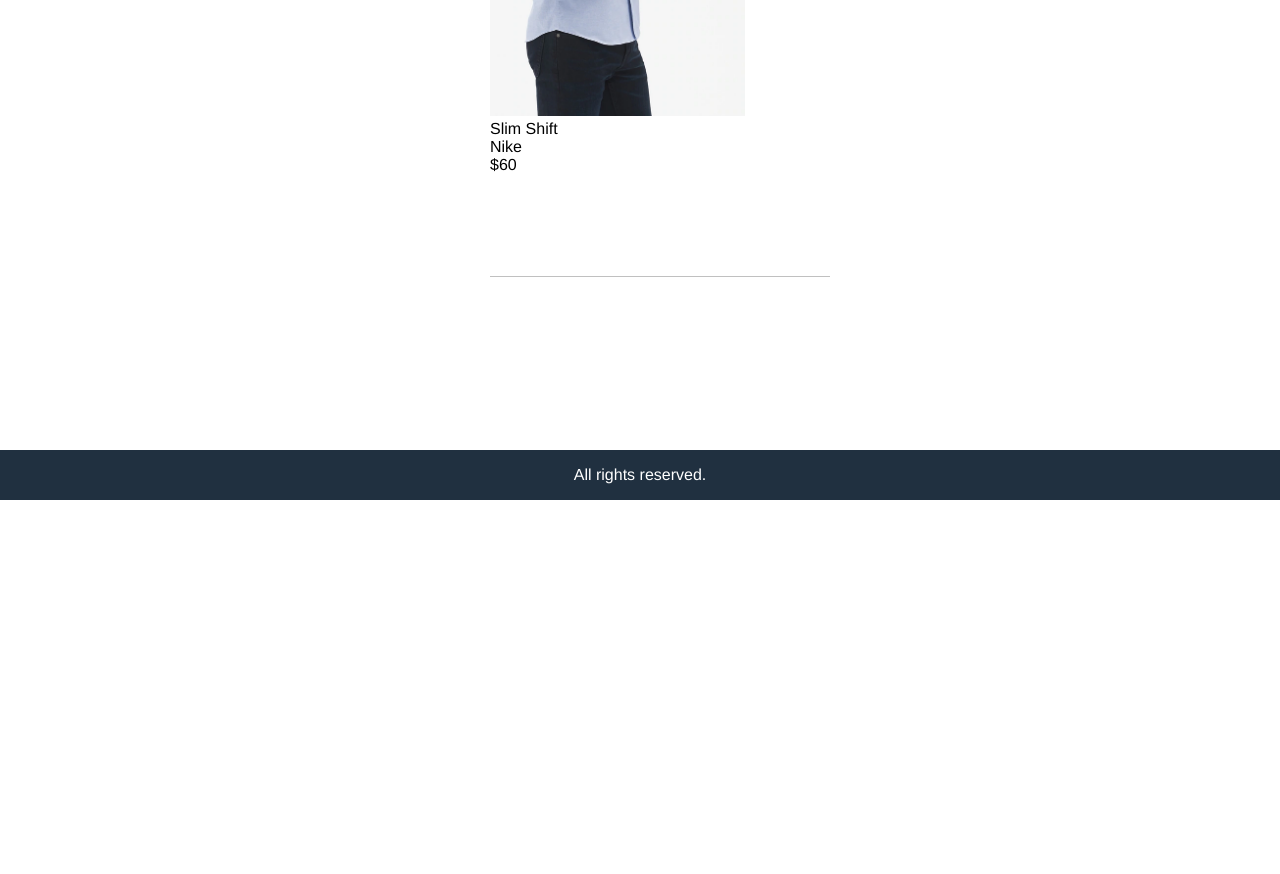
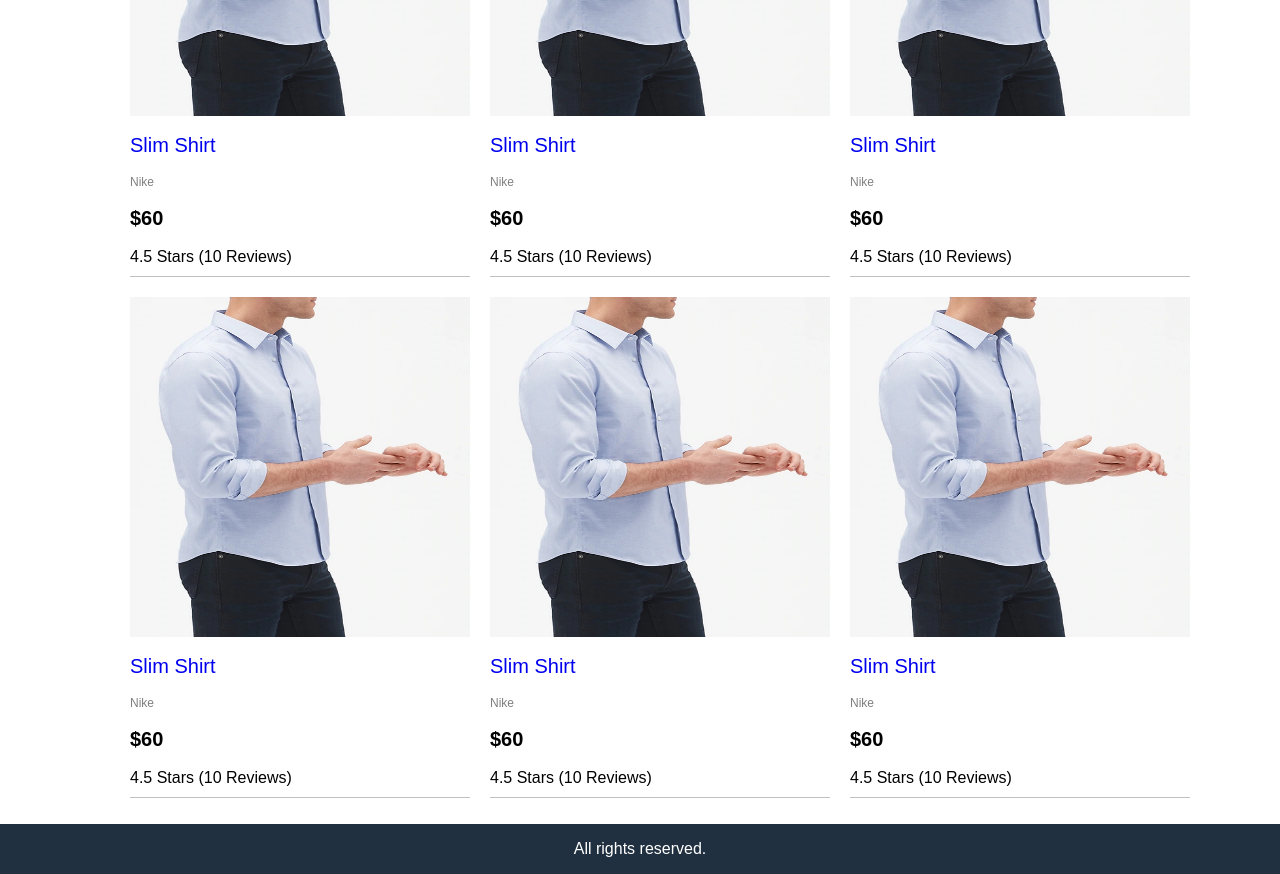
Before and after one commit to seangrant118/amazona, a plain HTML site: page template/index.html in a window 1280 px wide. Shown: the part 300-1174 px from the top of the page. Before the commit the page ends 800 px from the top, so only its background shows below. Drawn offline with Linux system fonts and the light colour scheme.

Commit message:
grid responsiveness

```diff
--- a/template/index.html
+++ b/template/index.html
@@ -22,9 +22,67 @@
             <li>
               <div class="product">
                 <img src="images/d1.jpg" alt="product" class="product-image" />
-                <div class="product-name">Slim Shift</div>
+                <div class="product-name">
+                  <a href="product.html">Slim Shirt</a>
+                </div>
                 <div class="product-brand">Nike</div>
-                <div class="price">$60</div>
+                <div class="product-price">$60</div>
+                <div class="product-rating">4.5 Stars (10 Reviews)</div>
+              </div>
+            </li>
+            <li>
+              <div class="product">
+                <img src="images/d1.jpg" alt="product" class="product-image" />
+                <div class="product-name">
+                  <a href="product.html">Slim Shirt</a>
+                </div>
+                <div class="product-brand">Nike</div>
+                <div class="product-price">$60</div>
+                <div class="product-rating">4.5 Stars (10 Reviews)</div>
+              </div>
+            </li>
+            <li>
+              <div class="product">
+                <img src="images/d1.jpg" alt="product" class="product-image" />
+                <div class="product-name">
+                  <a href="product.html">Slim Shirt</a>
+                </div>
+                <div class="product-brand">Nike</div>
+                <div class="product-price">$60</div>
+                <div class="product-rating">4.5 Stars (10 Reviews)</div>
+              </div>
+            </li>
+            <li>
+              <div class="product">
+                <img src="images/d1.jpg" alt="product" class="product-image" />
+                <div class="product-name">
+                  <a href="product.html">Slim Shirt</a>
+                </div>
+                <div class="product-brand">Nike</div>
+                <div class="product-price">$60</div>
+                <div class="product-rating">4.5 Stars (10 Reviews)</div>
+              </div>
+            </li>
+            <li>
+              <div class="product">
+                <img src="images/d1.jpg" alt="product" class="product-image" />
+                <div class="product-name">
+                  <a href="product.html">Slim Shirt</a>
+                </div>
+                <div class="product-brand">Nike</div>
+                <div class="product-price">$60</div>
+                <div class="product-rating">4.5 Stars (10 Reviews)</div>
+              </div>
+            </li>
+            <li>
+              <div class="product">
+                <img src="images/d1.jpg" alt="product" class="product-image" />
+                <div class="product-name">
+                  <a href="product.html">Slim Shirt</a>
+                </div>
+                <div class="product-brand">Nike</div>
+                <div class="product-price">$60</div>
+                <div class="product-rating">4.5 Stars (10 Reviews)</div>
               </div>
             </li>
           </ul>
--- a/template/style.css
+++ b/template/style.css
@@ -4,7 +4,7 @@ html {
 }
 
 body {
-  font: 1.6rem Helvetica;
+  font: 1.6rem Sans-Serif;
   height: 100vh;
   margin: 0;
 }
@@ -56,12 +56,20 @@ body {
   align-items: center;
 }
 
+a {
+  text-decoration: none;
+}
+
+a:hover {
+  color: #ff8000;
+}
 /* Home Screen */
 
 .products {
   display: flex;
   justify-content: center;
   align-items: center;
+  flex-wrap: wrap;
 }
 
 .products li {
@@ -73,7 +81,33 @@ body {
   border-bottom: 0.1rem #c0c0c0 solid;
 }
 
+.product {
+  display: flex;
+  flex-direction: column;
+  justify-content: space-between;
+  height: 100%;
+}
+
+.product-name {
+  font-size: 2rem;
+  /* font-weight: bold; */
+}
+
+.product-brand {
+  font-size: 1.2rem;
+  color: #808080;
+}
+
+.product-price {
+  font-size: 2rem;
+  font-weight: bold;
+}
+
 .product-image {
   max-width: 34rem;
   max-height: 34rem;
 }
+
+.product-rating {
+  margin-bottom: 1rem;
+}
```
